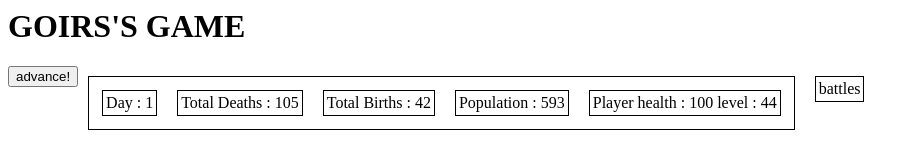
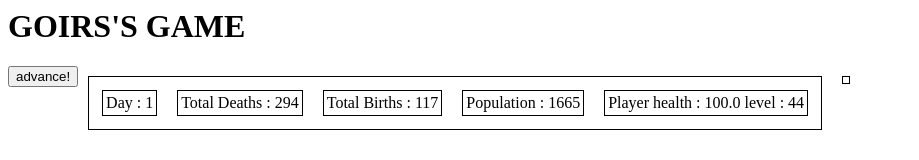
Before and after one commit to Hoijof/GoirsGame1, a plain HTML site: page goirsgame.html in a window 1280 px wide. Both pictures are taken after a click on the button "advance!". Shown: the whole page, without its empty margins (0-919 px from the left). Drawn offline with Linux system fonts and the light colour scheme.

Commit message:
Minor changes
Minor changes to UI.

```diff
--- a/goirsgame.html
+++ b/goirsgame.html
@@ -16,6 +16,6 @@
 	<body>
 		<H1>GOIRS'S GAME</H1>
 		<input id="advance" type="button" value="advance!">
-		<div id="info">info</div>
-		<div id="battles">battles</div>
+		<div id="info"></div>
+		<div id="battles"></div>
 	</body>
--- a/js/classes/World.js
+++ b/js/classes/World.js
@@ -3,7 +3,7 @@ function World() {
 	this.day    	= 0;
 	this.deaths 	= 0;
 	this.births     = 1;
-	this.population = getRandomInt(200, 700);
+	this.population = getRandomInt(200, 2000);
 	this.people     = Array();
 
 	this.refreshCounter = REFRESH_COUNTER;
--- a/js/main.js
+++ b/js/main.js
@@ -8,7 +8,7 @@ function updateWorldInfo() {
 	addDivToWorldInfo("Total Deaths : " + world.deaths);
 	addDivToWorldInfo("Total Births : " + world.births);
 	addDivToWorldInfo("Population : " + world.population);
-	addDivToWorldInfo("Player health : " + player.health + " level : " + player.level);
+	addDivToWorldInfo("Player health : " + player.health.toPrecision(4) + " level : " + player.level);
 }
 
 var world  = new World();
@@ -49,5 +49,10 @@ $(document).ready(function (){
 	$("#advance").on("click", function() {
 		world.callADay();
 		updateWorldInfo();
+
+		if (player.health <= 0) {
+			alert("You lasted " + world.day + " days in this cruel world.")
+			location.reload();
+		}
 	});
 });
```
